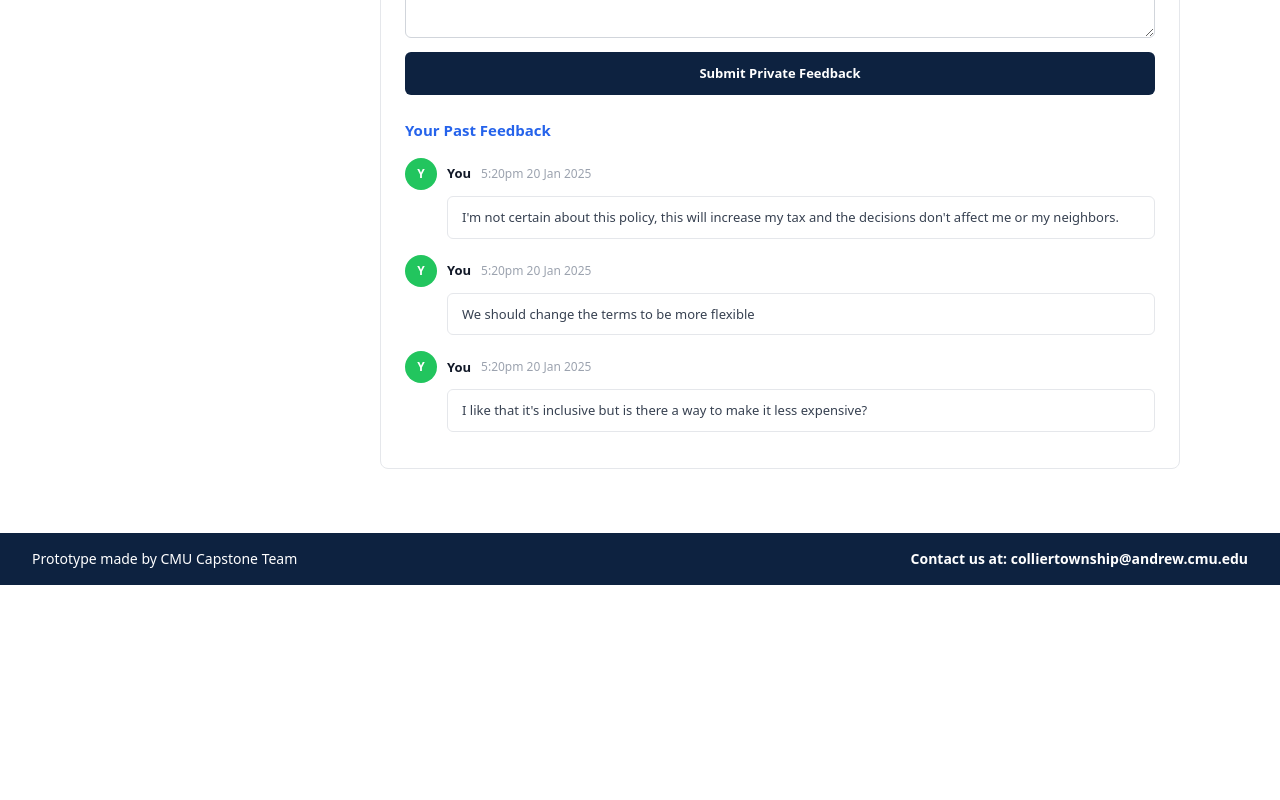
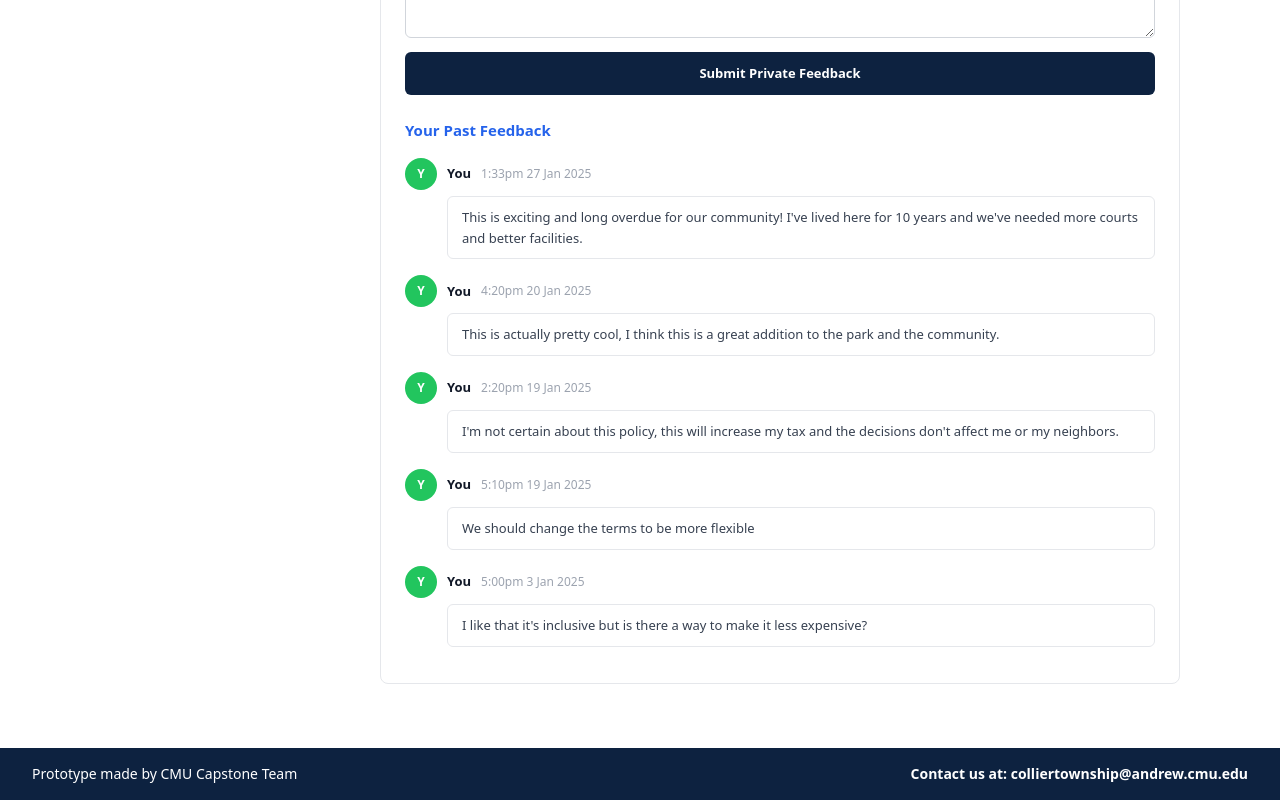
Before and after one commit to qwistaycat/collier-project-tracker-demo, a Next.js app in the folder my-app/: page /proposal in a window 1280 px wide. Shown: the part 1914-2714 px from the top of the page. Before the commit the page ends 2499 px from the top, so only its background shows below. Built offline with nearby package versions, Linux system fonts and the light colour scheme.

Commit message:
added positive private comments

```diff
--- a/my-app/app/data/proposals.ts
+++ b/my-app/app/data/proposals.ts
@@ -326,16 +326,26 @@ export const discussionData: DiscussionData = {
     buttonLabel: "Submit Private Feedback",
     pastFeedback: [
       {
-        time: "5:20pm 20 Jan 2025",
+        time: "1:33pm 27 Jan 2025",
+        message:
+          "This is exciting and long overdue for our community! I've lived here for 10 years and we've needed more courts and better facilities.",
+      },
+      {
+        time: "4:20pm 20 Jan 2025",
+        message:
+          "This is actually pretty cool, I think this is a great addition to the park and the community.",
+      },
+      {
+        time: "2:20pm 19 Jan 2025",
         message:
           "I'm not certain about this policy, this will increase my tax and the decisions don't affect me or my neighbors.",
       },
       {
-        time: "5:20pm 20 Jan 2025",
+        time: "5:10pm 19 Jan 2025",
         message: "We should change the terms to be more flexible",
       },
       {
-        time: "5:20pm 20 Jan 2025",
+        time: "5:00pm 3 Jan 2025",
         message:
           "I like that it's inclusive but is there a way to make it less expensive?",
       },
```
